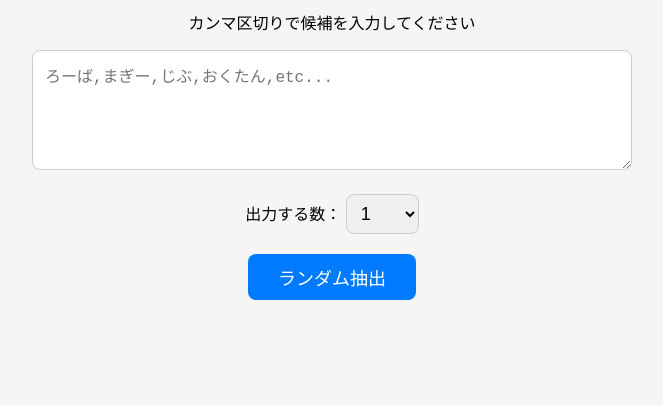
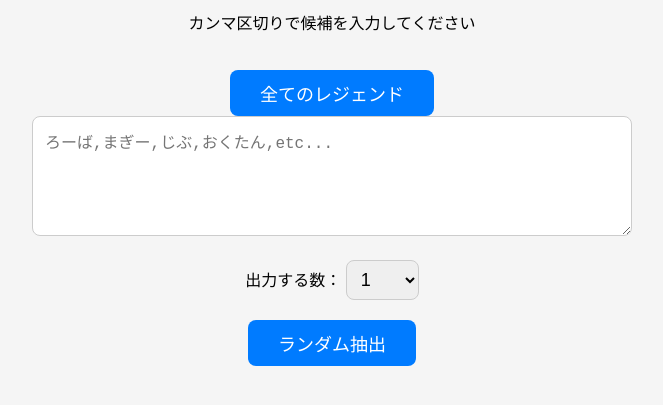
Before and after one commit to ajinoCan2Me/LegendPick, a plain HTML site: page index.html in a window 1280 px wide. Shown: the part 149-554 px from the top of the page, without its empty margins (308-971 px from the left). Drawn offline with Linux system fonts and the light colour scheme.

Commit message:
index.html を更新

```diff
--- a/index.html
+++ b/index.html
@@ -77,6 +77,11 @@
     カンマ区切りで候補を入力してください
   </p>
 
+<!-- 定型文ボタン -->
+<button onclick="insertText('バンガロール, ヒューズ, マッドマギー, バリスティック, レヴナント, パスファインダー, レイス, オクタン, ホライゾン, アッシュ, オルター, アクセル, ブラッドハウンド, クリプト, ヴァルキリー, シア, ヴァンテージ, コースティック, ワットソン, ランパート, カタリスト, ジブラルタル, ライフライン, ミラージュ, ローバ, ニューキャッスル, コンジット')">
+全てのレジェンド
+</button>
+
   <textarea
     id="input"
     placeholder="ろーば,まぎー,じぶ,おくたん,etc..."
@@ -100,7 +105,10 @@
 
 
   <script>
-
+function insertText(text) {
+    const box = document.getElementById("message");
+    box.value += text;
+}
     function randomPick() {
 
       const input =
```
